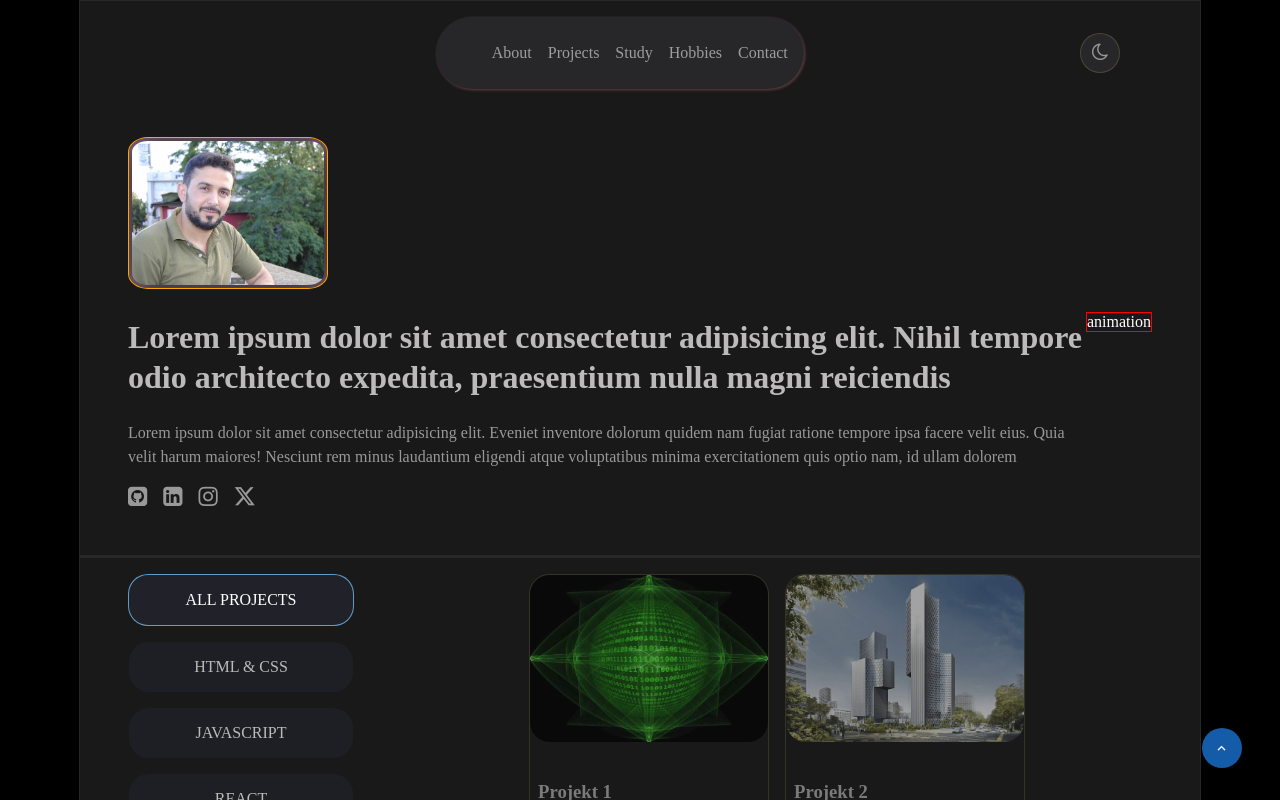
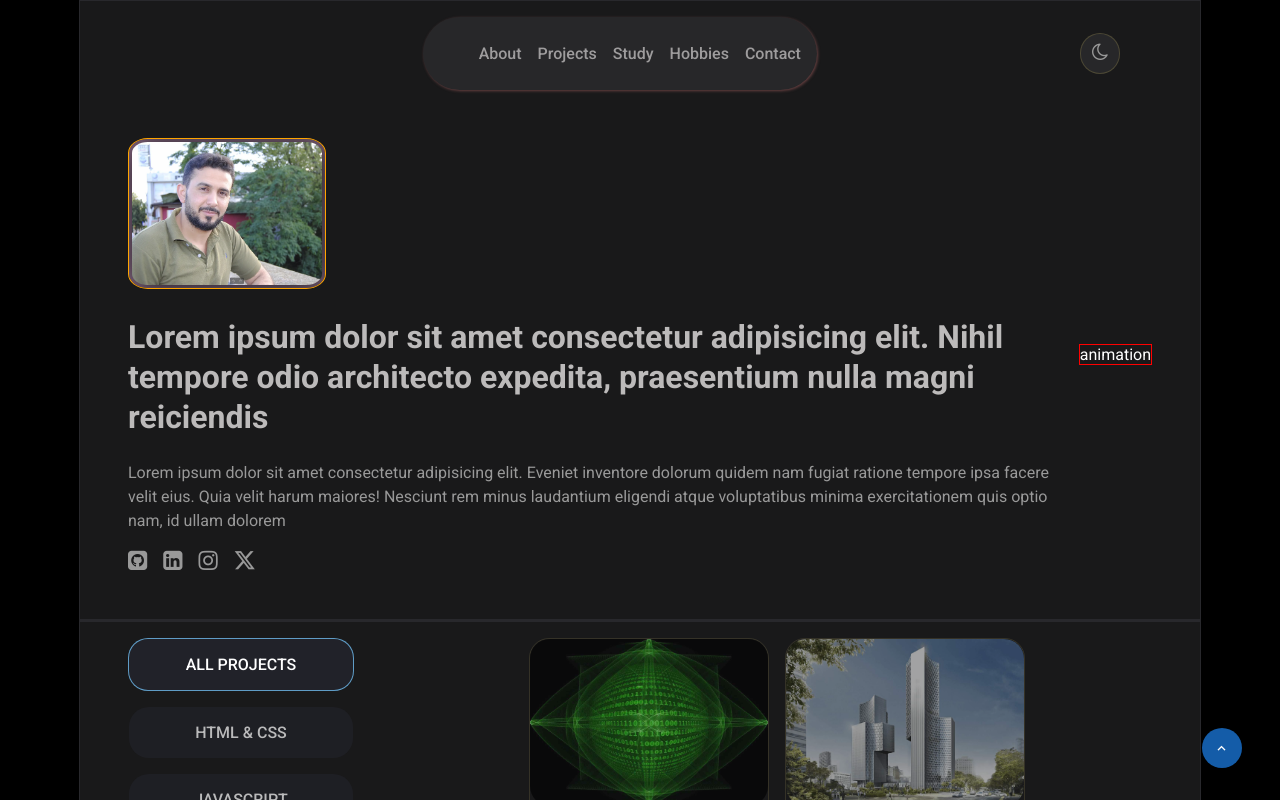
Before and after one commit to Mohamed-aldabaan/Portfolio2, a React (Vite) app in the folder my-portfolio/: page / in a window 1280 px wide. Shown: the top 800 px of the page. Built offline with nearby package versions, Linux system fonts and the light colour scheme.

Commit message:
Scroll-to-top Funktionalität hinzugefügt und CSS für sanftes Scrollen optimiert

```diff
--- a/my-portfolio/src/App.jsx
+++ b/my-portfolio/src/App.jsx
@@ -6,7 +6,7 @@ import Footer from "./components/5-footer/Footer";
 
 function App() {
   return (
-    <div className="container">
+    <div className="container" id="up">
       <Header />
       <Hero />
       <div className="divider" />
@@ -15,7 +15,10 @@ function App() {
       <Contact />
       <div className="divider" />
       <Footer />
+      <a href="#up">
+
       <button className="icon-keyboard_arrow_up scroll2up"></button>
+      </a>
     </div>
   );
 }
--- a/my-portfolio/src/index.css
+++ b/my-portfolio/src/index.css
@@ -31,12 +31,16 @@
 
   --container-padding: 3rem;
 };
-html,
+
 * {
-  font-family: "Roboto", sans-serif;
   box-sizing: border-box;
   margin: 0;
   padding: 0;
+}
+html{
+  font-family: "Roboto", sans-serif;
+  scroll-behavior: smooth;
+  box-sizing: border-box;
 }
 
 body {
```
